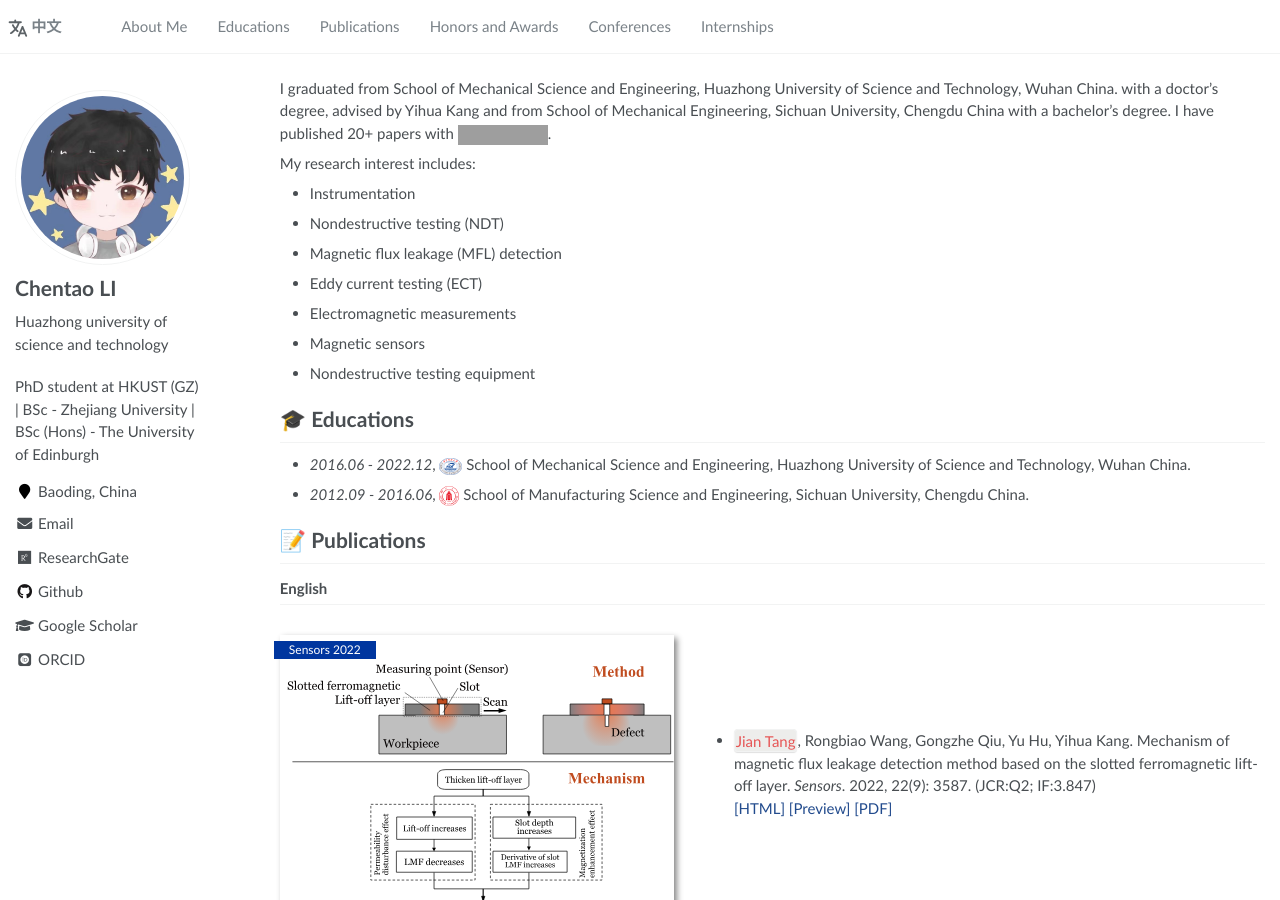
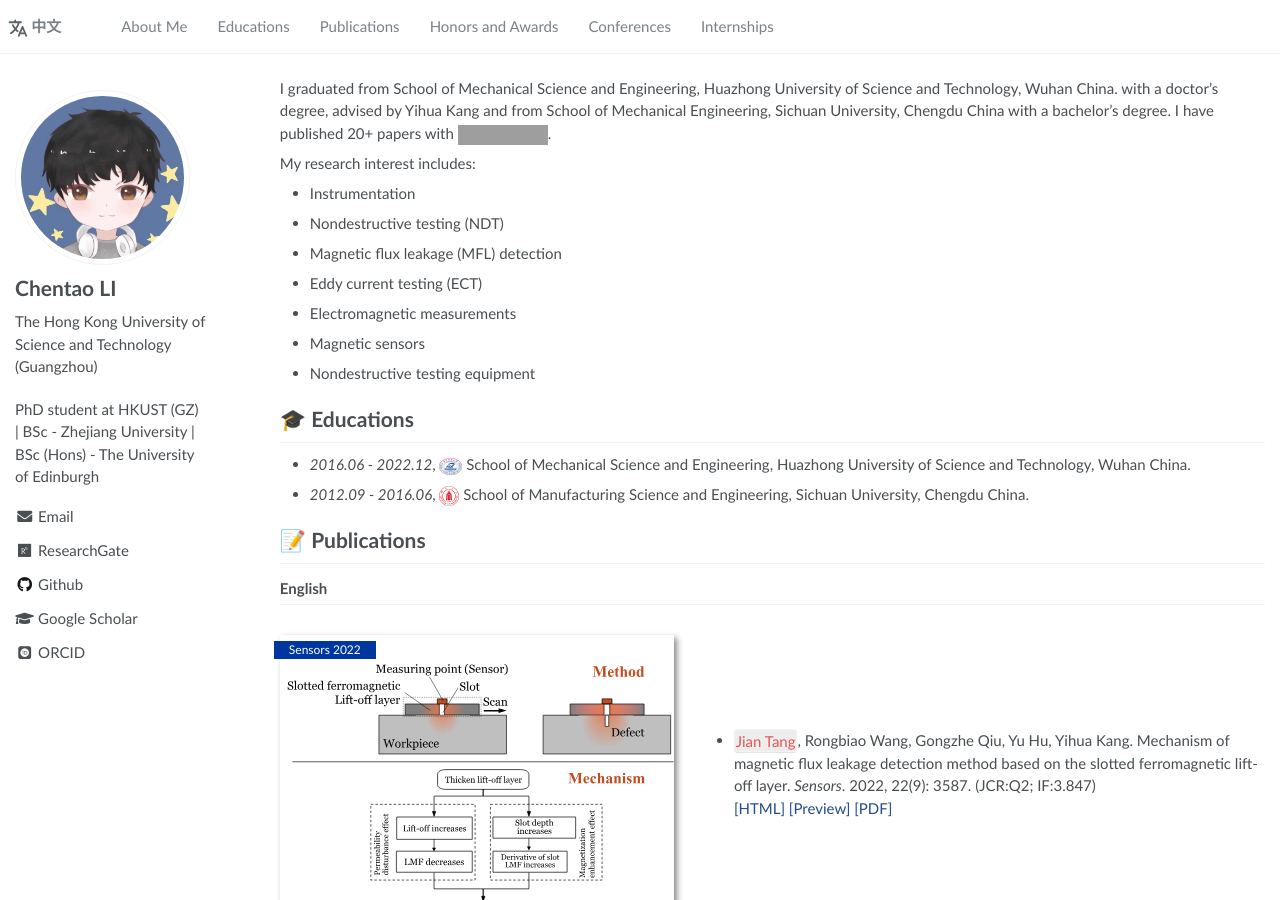
Before and after one commit to ChentaoLi/ChentaoLi.github.io, a Jekyll site: the page built from _pages/about.md, in a window 1280 px wide and 900 px high. Built offline with Jekyll 4.4.1, drawn with Linux system fonts in a browser that asks for light colours; some web fonts are replaced; part of the change alters nothing that is shown; grey boxes are pictures that could not be loaded.

Commit message:
Update _config.yml

```diff
--- a/_config.yml
+++ b/_config.yml
@@ -15,13 +15,13 @@ baidu_site_verification  :  # get baidu_site_verification from https://ziyuan.ba
 author:
   name             : "Chentao LI"
   avatar           : "images/android-chrome-512x512.png"
-  bio              : "Huazhong university of science and technology"
-  location         : "Baoding, China"
-  employer         : #"Hefei General Machinery Research Institute"
+  bio              : "The Hong Kong University of Science and Technology (Guangzhou)"
+  home         : "Baoding, China"
+  employer         : #"The Hong Kong University of Science and Technology (Guangzhou)"
   pubmed           :
-  googlescholar    : "https://scholar.google.com/citations?user=WMkMTb4AAAAJ"
-  email            : "tangj@hust.edu.cn"
-  researchgate     : "https://www.researchgate.net/profile/Jian-Tang-53"
+  googlescholar    : "https://scholar.google.com/citations?user=5O51RRAAAAAJ"
+  email            : "li_chentao@outlook.com"
+  researchgate     : "https://www.researchgate.net/profile/Li-Chentao"
   uri              :
   bitbucket        :
   codepen          :
@@ -29,7 +29,7 @@ author:
   flickr           :
   facebook         :
   foursquare       :
-  github           : "tangjyan"
+  github           : "chentaoli"
   google_plus      :
   keybase          :
   instagram        :
@@ -37,7 +37,7 @@ author:
   lastfm           :
   linkedin         : # e.g., "linkedin username"
   dblp             : # e.g., "https://dblp.org/pid/xx/xxxx.html"
-  orcid            : "https://orcid.org/0000-0001-9658-209X"
+  orcid            : "https://orcid.org/0000-0003-2887-4845"
   pinterest        :
   soundcloud       :
   stackoverflow    : # http://stackoverflow.com/users/123456/username
```
